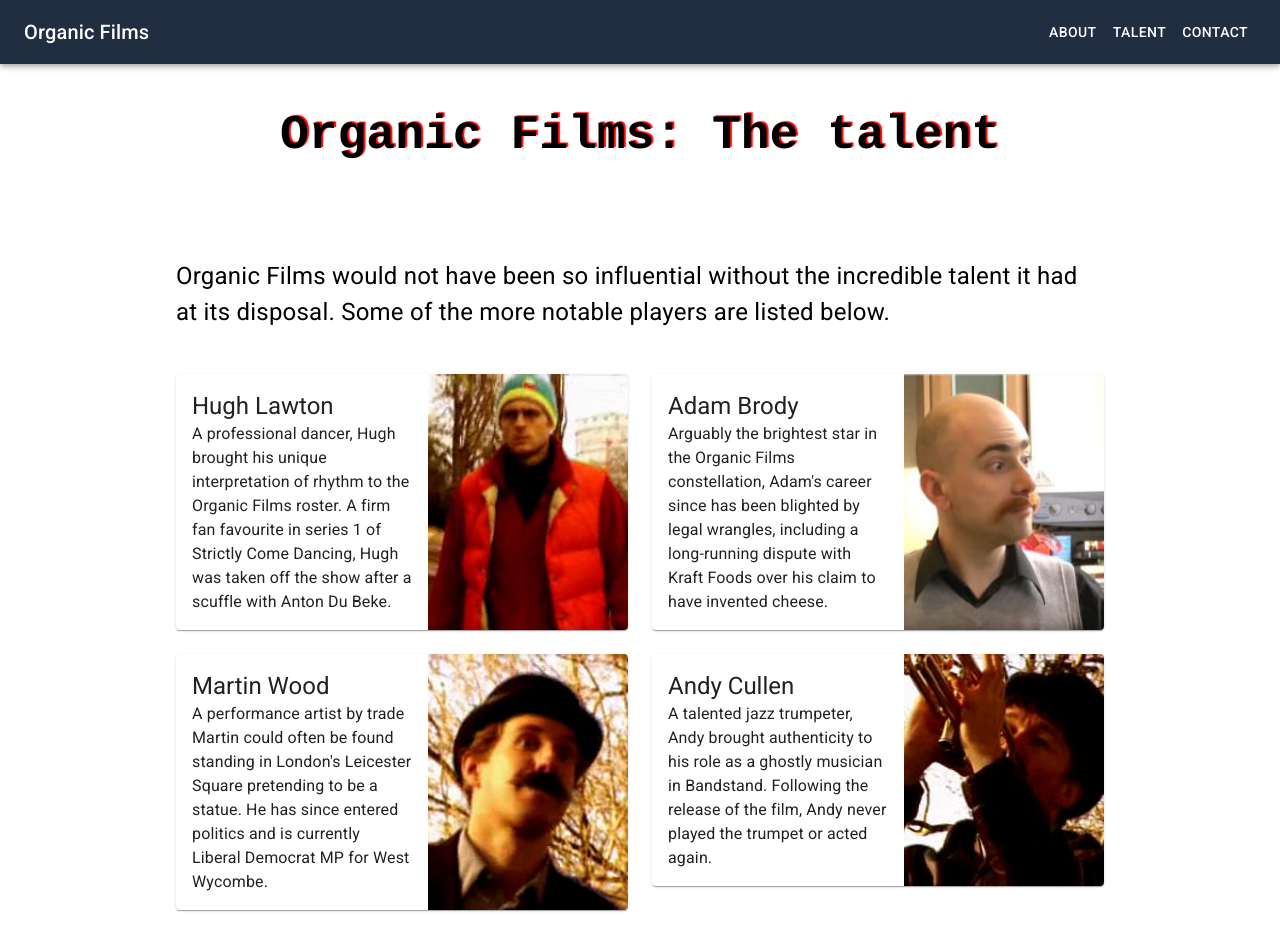
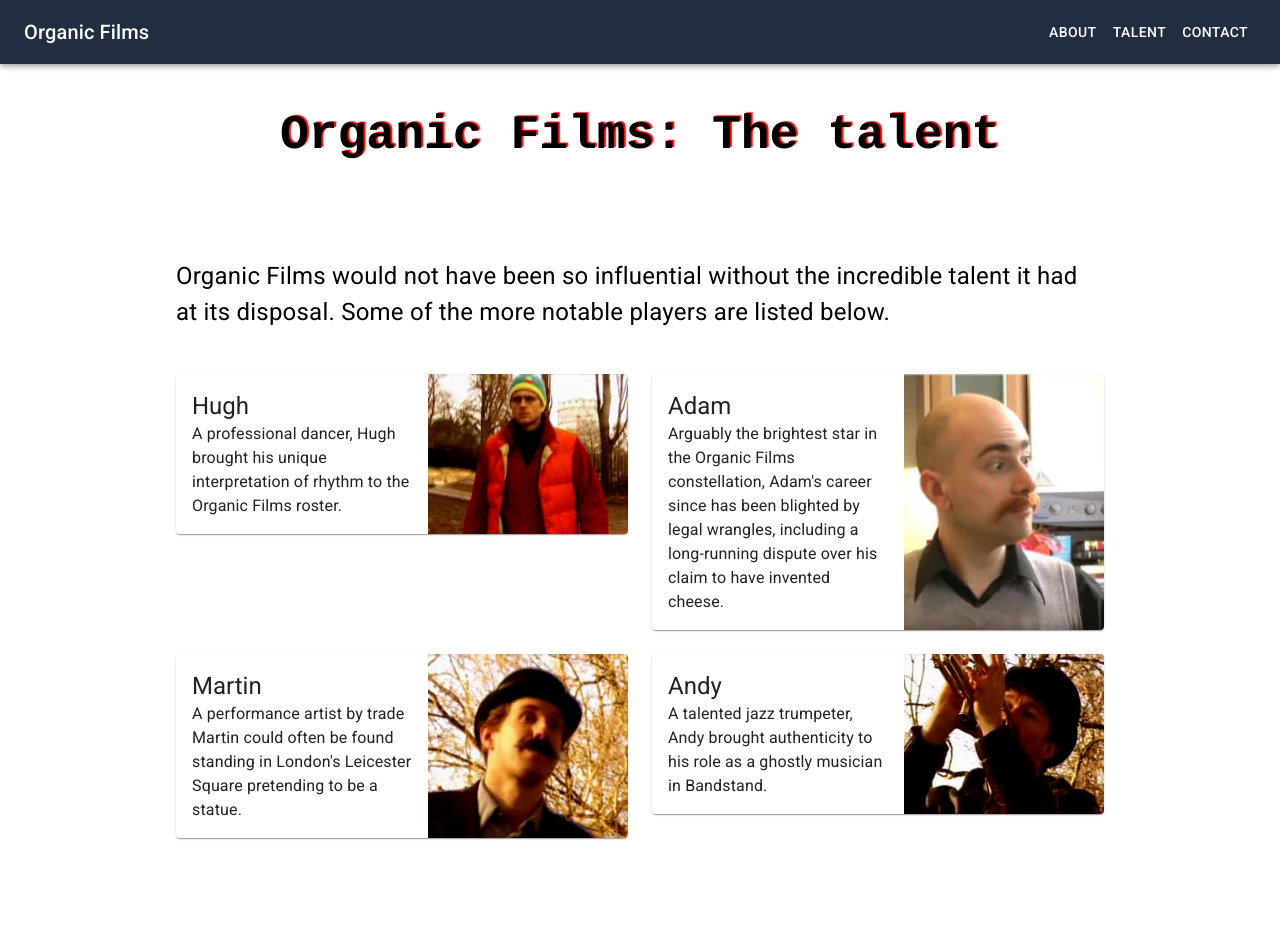
Before and after one commit to sbrody/organic-thin, a React (Create React App) app: page /talent in a window 1280 px wide. Shown: the top 950 px of the page. After the commit the page ends 894 px from the top, so only its background shows below. Built offline with nearby package versions, Linux system fonts and the light colour scheme.

Commit message:
removed some bio bits

```diff
--- a/src/components/Talent.js
+++ b/src/components/Talent.js
@@ -47,24 +47,27 @@ const IntroTypography = styled(Typography)({
 
 const talentList = [
 
+    //A firm fan favourite in series 1 of Strictly Come Dancing, Hugh was taken off the show after a scuffle with Anton Du Beke.
+    //
+
     {
-        name: 'Hugh Lawton',
-        biog: 'A professional dancer, Hugh brought his unique interpretation of rhythm to the Organic Films roster. A firm fan favourite in series 1 of Strictly Come Dancing, Hugh was taken off the show after a scuffle with Anton Du Beke.',
+        name: 'Hugh',
+        biog: 'A professional dancer, Hugh brought his unique interpretation of rhythm to the Organic Films roster.',
         photo: hugh
     },
     {
-        name: 'Adam Brody',
-        biog: "Arguably the brightest star in the Organic Films constellation, Adam's career since has been blighted by legal wrangles, including a long-running dispute with Kraft Foods over his claim to have invented cheese.",
+        name: 'Adam',
+        biog: "Arguably the brightest star in the Organic Films constellation, Adam's career since has been blighted by legal wrangles, including a long-running dispute over his claim to have invented cheese.",
         photo: adam
     },
     {
-        name: 'Martin Wood',
-        biog: "A performance artist by trade Martin could often be found standing in London's Leicester Square pretending to be a statue. He has since entered politics and is currently Liberal Democrat MP for West Wycombe.",
+        name: 'Martin',
+        biog: "A performance artist by trade Martin could often be found standing in London's Leicester Square pretending to be a statue.",
         photo: martin
     },
     {
-        name: 'Andy Cullen',
-        biog: 'A talented jazz trumpeter, Andy brought authenticity to his role as a ghostly musician in Bandstand. Following the release of the film, Andy never played the trumpet or acted again.',
+        name: 'Andy',
+        biog: 'A talented jazz trumpeter, Andy brought authenticity to his role as a ghostly musician in Bandstand.',
         photo: andy
     }
 
```
